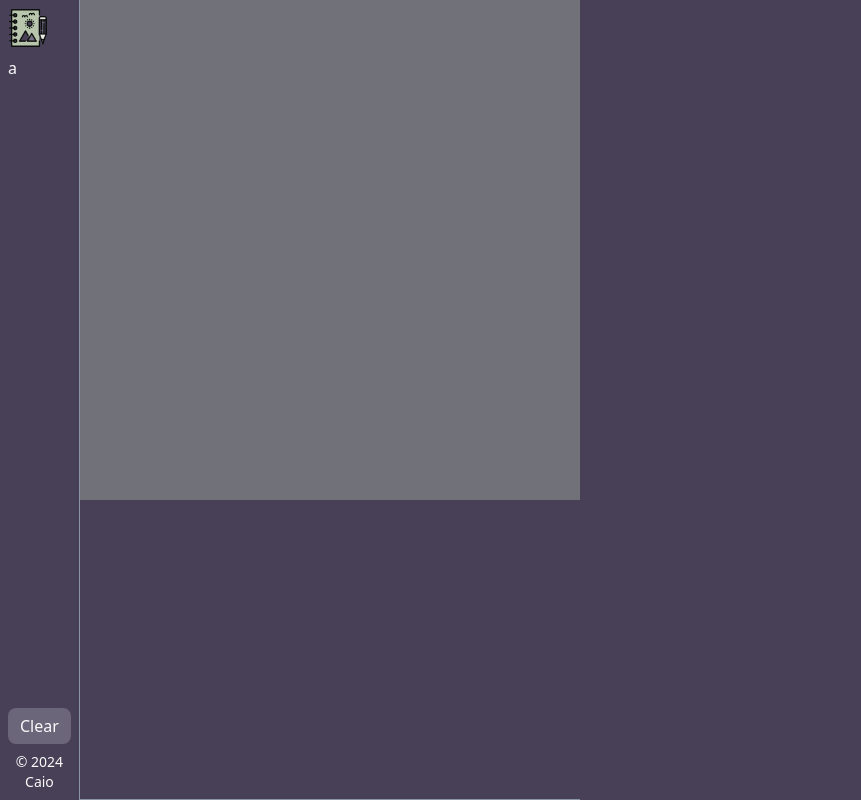
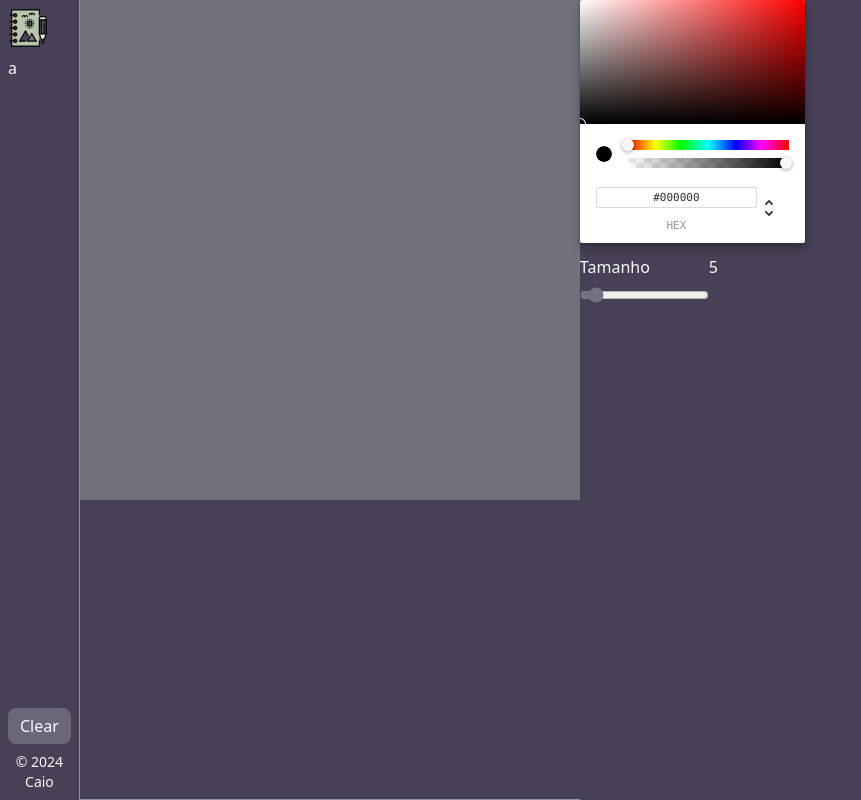
Before and after one commit to CaioMMendes/drawing-app, a React (Vite) app: page / in a window 1280 px wide. Shown: the whole page, without its empty margins (0-861 px from the left). Built offline with nearby package versions, Linux system fonts and the light colour scheme.

Commit message:
:sparkles: feat: Add select color and size

```diff
--- a/package.json
+++ b/package.json
@@ -11,12 +11,14 @@
   },
   "dependencies": {
     "react": "^18.2.0",
+    "react-color": "^2.19.3",
     "react-dom": "^18.2.0",
     "tailwind-merge": "^2.2.0"
   },
   "devDependencies": {
     "@types/node": "^20.11.5",
     "@types/react": "^18.2.43",
+    "@types/react-color": "^3.0.11",
     "@types/react-dom": "^18.2.17",
     "@typescript-eslint/eslint-plugin": "^6.14.0",
     "@typescript-eslint/parser": "^6.14.0",
--- a/src/App.tsx
+++ b/src/App.tsx
@@ -1,15 +1,18 @@
+import { useState } from "react";
 import Footer from "./components/footer";
 import SideBar from "./components/sidebar";
 import { useDraw } from "./hooks/useDraw";
+import { ChromePicker } from "react-color";
+import Input from "./components/input";
 
 function App() {
   const { canvasRef, onMouseDown, onMouseOut, clear } = useDraw(drawLine);
-
+  const [color, setColor] = useState("rgba(0, 0, 0, 1)");
+  const [lineWidth, setLineWidth] = useState(5);
   //não usei arrow funcion porque se não a função drawLine teria que vir antes da useDraw
   function drawLine({ context, previousPoint, currentPoint }: Draw) {
     const { x: currX, y: currY } = currentPoint;
-    const lineColor = "#000000";
-    const lineWidth = 5;
+    const lineColor = color;
 
     const startPoint = previousPoint ?? currentPoint;
     context.beginPath();
@@ -21,7 +24,13 @@ function App() {
 
     context.fillStyle = lineColor;
     context.beginPath();
-    context.arc(startPoint.x, startPoint.y, 2, 0, 2 * Math.PI);
+    context.arc(
+      startPoint.x,
+      startPoint.y,
+      lineWidth /*Se deixar muito baixo fica zoado os pontos*/,
+      0,
+      2 * Math.PI
+    );
     context.fill();
   }
 
@@ -39,6 +48,30 @@ function App() {
             className=" bg-zinc-500 "
           />
         </div>
+        <div className="flex flex-col gap-3">
+          <ChromePicker
+            color={color}
+            className="h-fit"
+            onChange={(e) =>
+              setColor(`rgba(${e.rgb.r}, ${e.rgb.g}, ${e.rgb.b}, ${e.rgb.a})`)
+            }
+          />
+          <div className="flex">
+            <div className="flex flex-col gap-2">
+              Tamanho
+              <Input
+                type="range"
+                className="w-full border-none outline-none accent-primary-2"
+                value={lineWidth}
+                step={1}
+                min={1}
+                max={60}
+                onChange={(e) => setLineWidth(Number(e.target.value))}
+              />
+            </div>
+            {lineWidth}
+          </div>
+        </div>
       </div>
       <Footer />
     </div>
--- /dev/null
+++ b/src/components/input.tsx
@@ -0,0 +1,50 @@
+import { ComponentPropsWithoutRef, forwardRef } from "react";
+import { twMerge } from "tailwind-merge";
+
+interface InputProps extends ComponentPropsWithoutRef<"input"> {
+  error?: boolean;
+  errorMessage?: string;
+}
+
+const Input = forwardRef<HTMLInputElement, InputProps>(
+  ({ className, error, errorMessage, ...props }, ref) => {
+    const inputClassName = twMerge(
+      className,
+      " placeholder-opacity-70 outline-none transition-all",
+      error ? "border-red-500" : /* "focus:ring-1 focus:ring-primary-3" */ ""
+    );
+
+    return (
+      <div className="flex w-full flex-col">
+        <input ref={ref} className={inputClassName} {...props} />
+        {error && errorMessage && (
+          <span className="mt-1 text-xs text-red-500 ">{errorMessage}</span>
+        )}
+      </div>
+    );
+  }
+);
+
+Input.displayName = "Input";
+export default Input;
+// function Input(
+//   { className, error, errorMessage, ...props }: InputProps,
+//   ref: LegacyRef<HTMLInputElement> | undefined
+// ) {
+//   const inputClassName = twMerge(
+//     className,
+//     "rounded-lg border border-primary-2 p-2 text-sm font-normal bg-primary-2/80 placeholder-primary-3 placeholder-opacity-70 outline-none transition-all",
+//     error ? "border-red-500" : "focus:ring-1 focus:ring-primary-3"
+//   );
+
+//   return (
+//     <div className="flex w-full flex-col">
+//       <input ref={ref} className={inputClassName} {...props} />
+//       {error && errorMessage && (
+//         <span className="mt-1 text-xs text-red-500 ">{errorMessage}</span>
+//       )}
+//     </div>
+//   );
+// }
+
+// export default forwardRef(Input);
```
Also changed, not shown: 1 other file (tests, documents, lock files or other folders).
